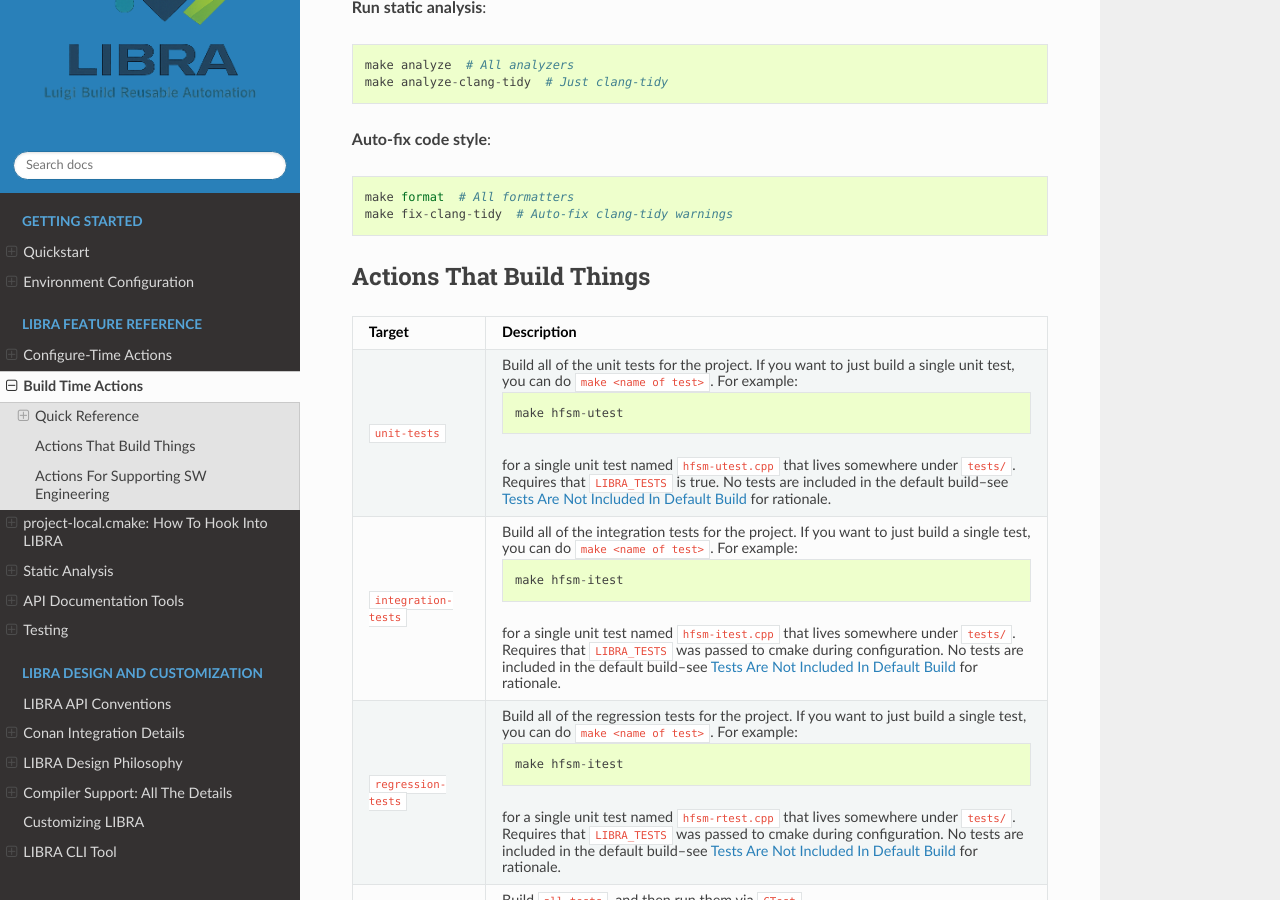
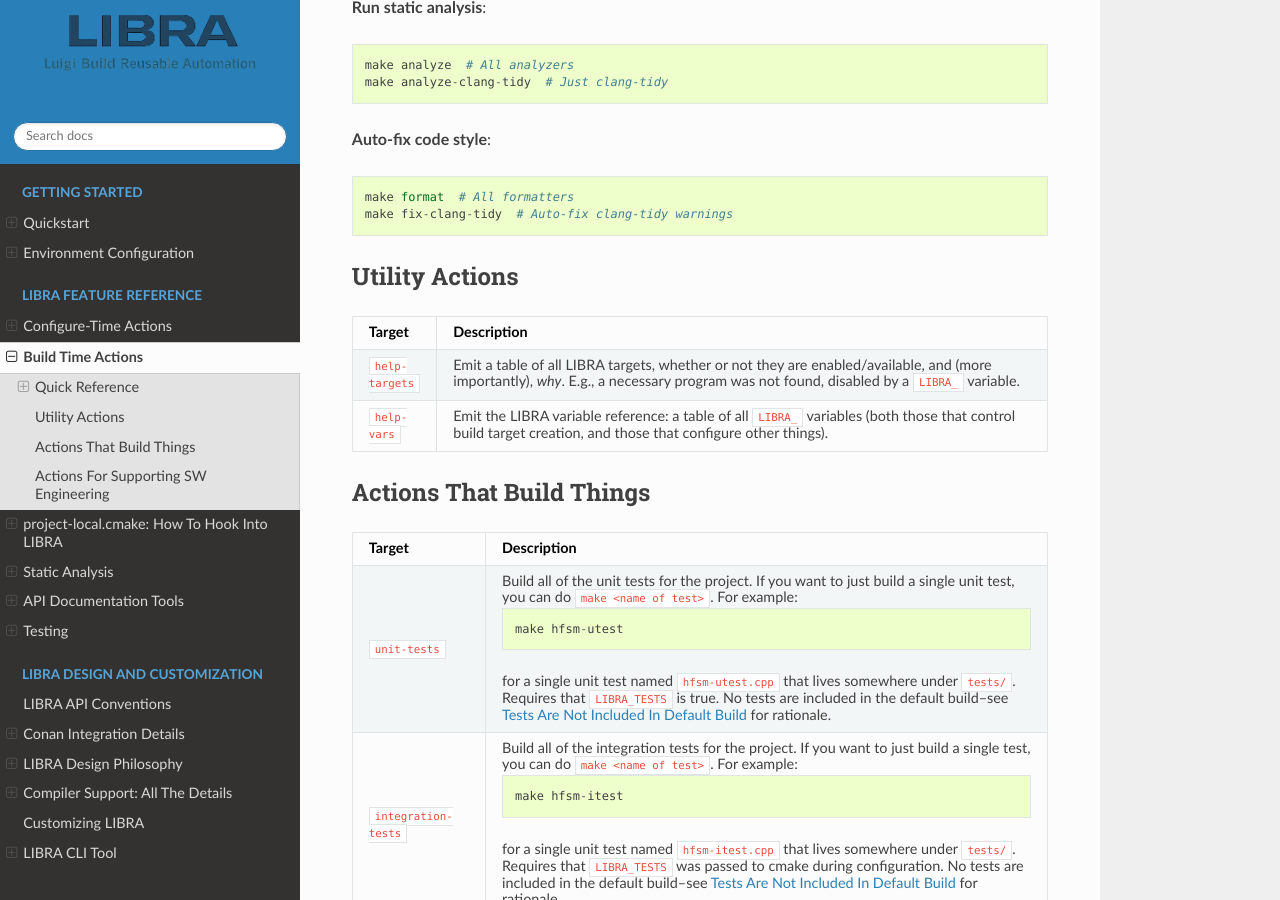
Before and after one commit to jharwell/libra, a Sphinx documentation site: the page built from docs/usage/build-time.rst, in a window 1280 px wide and 900 px high, scrolled down 1202 px. Built offline with Sphinx 7.4.7 and the Read the Docs theme 3.1.0, drawn with Linux system fonts in a browser that asks for light colours; cross-references to code outside the pages are shown as plain code.

Commit message:
Add compiler testing via matrix
- Also flesh out summary/help targets a bit more.

```diff
--- a/docs/usage/build-time.rst
+++ b/docs/usage/build-time.rst
@@ -85,6 +85,31 @@ Common Workflows
 
     make format  # All formatters
     make fix-clang-tidy  # Auto-fix clang-tidy warnings
+
+.. _usage/build-time/help:
+
+Utility Actions
+===============
+
+.. list-table::
+   :widths: 5,95
+   :header-rows: 1
+
+   * - Target
+
+     - Description
+
+   * - ``help-targets``
+
+     - Emit a table of all LIBRA targets, whether or not they are
+       enabled/available, and (more importantly), *why*. E.g., a necessary
+       program was not found, disabled by a ``LIBRA_`` variable.
+
+   * - ``help-vars``
+
+     - Emit the LIBRA variable reference: a table of all ``LIBRA_`` variables
+       (both those that control build target creation, and those that configure
+       other things).
 
 .. _usage/build-time/build:
 
```
Also changed, not shown: 12 other files.
